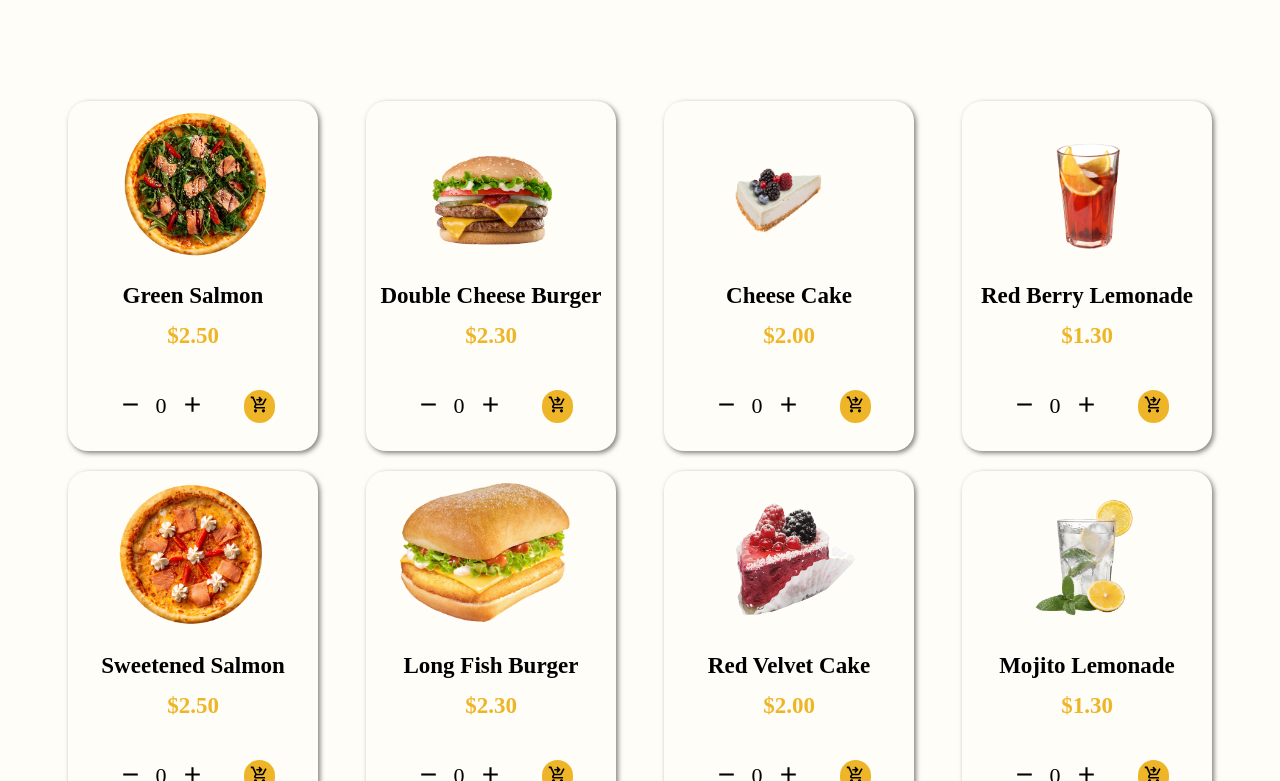
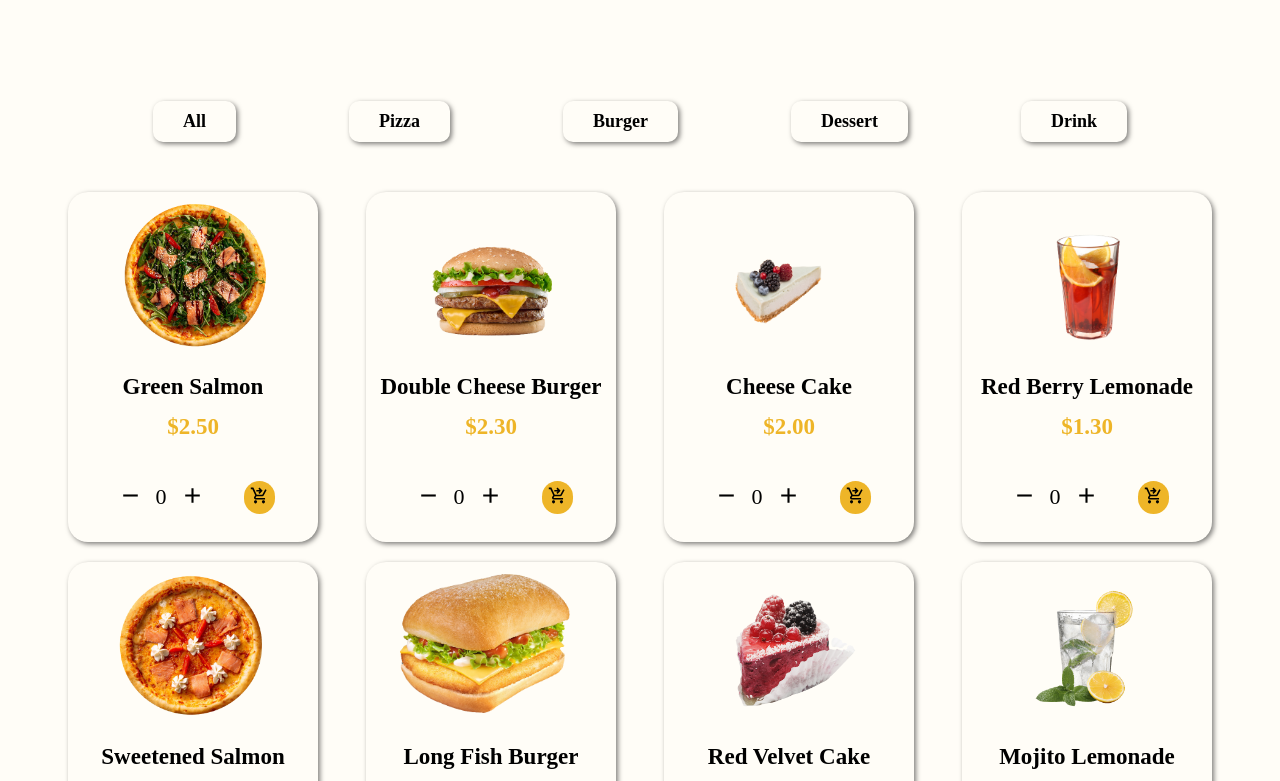
Before and after one commit to KissKriszti/food-delivery, a React (Create React App) app: page / in a window 1280 px wide. Shown: the part 1559-2340 px from the top of the page. Built offline with nearby package versions, Linux system fonts and the light colour scheme.

Commit message:
filtering, cartCount counter done

```diff
--- a/src/App.js
+++ b/src/App.js
@@ -6,6 +6,8 @@ import OurMenu from "./components/OurMenu/OurMenu";
 
 function App() {
   const [dimensions, setDimensions] = useState(window.innerWidth);
+
+  const [order, setOrder] = useState([]);
 
   useEffect(() => {
     function handleResize() {
@@ -16,10 +18,10 @@ function App() {
 
   return (
     <div className="App">
-      <Header dimensions={dimensions} />
+      <Header dimensions={dimensions} order={order} />
       <WelcomePage />
       <ServicePage />
-      <OurMenu />
+      <OurMenu setOrder={setOrder} />
     </div>
   );
 }
--- a/src/components/Header/Checkout.jsx
+++ b/src/components/Header/Checkout.jsx
@@ -1,10 +1,17 @@
 import ShoppingCartCheckoutIcon from '@mui/icons-material/ShoppingCartCheckout';
 
-export default function Checkout() {
+export default function Checkout({ order }) {
+
+    let totalItems = 0
+
+    if (order) {
+        order.map(item => totalItems += item.amount);
+    }
+
     return (
         <div className='checkout'>
             <ShoppingCartCheckoutIcon sx={{ fontSize: 25 }} />
-            <span>0</span>
+            <span>{totalItems}</span>
         </div>
     )
 }
--- a/src/components/Header/Header.jsx
+++ b/src/components/Header/Header.jsx
@@ -5,7 +5,7 @@ import Checkout from './Checkout';
 import MenuIcon from '@mui/icons-material/Menu';
 import './header.css';
 
-export default function Header({ dimensions }) {
+export default function Header({ dimensions, order }) {
 
     const [isMenuShown, setIsMenuShown] = useState(false);
 
@@ -30,7 +30,7 @@ export default function Header({ dimensions }) {
                     </>
                 }
             </nav>
-            {dimensions > 748 && <Checkout />}
+            {dimensions > 748 && <Checkout order={order} />}
         </section>
     )
 }
--- /dev/null
+++ b/src/components/OurMenu/Counter.jsx
@@ -0,0 +1,42 @@
+import { useState } from 'react';
+import AddIcon from '@mui/icons-material/Add';
+import RemoveIcon from '@mui/icons-material/Remove';
+import ShoppingCartCheckoutIcon from '@mui/icons-material/ShoppingCartCheckout';
+
+
+export default function Counter({ addToCartMsg, setOrder, id, foodList }) {
+
+    const [orderNum, setOrderNum] = useState(0)
+
+    function increaseCount() {
+        return orderNum < 10 ? setOrderNum(orderNum + 1) : setOrderNum(orderNum)
+    };
+
+    function decreaseCount() {
+        return orderNum > 0 ? setOrderNum(orderNum - 1) : setOrderNum(orderNum)
+    };
+
+    function addOrderToCart(id) {
+        const order = foodList.filter(food => food.id === id);
+        order[0].amount = orderNum;
+        setOrder(prev => [...prev, order[0]]);
+    };
+
+    return (
+        <>
+            <div className='shopCount'>
+                <button onClick={decreaseCount}><RemoveIcon sx={{ fontSize: 25 }} /></button>
+                <p>{orderNum}</p>
+                <button onClick={increaseCount}><AddIcon sx={{ fontSize: 25 }} /></button>
+            </div>
+            <button className='toCart' onClick={() => {
+                if (orderNum > 0) {
+                    addToCartMsg()
+                    addOrderToCart(id)
+                }
+            }}>
+                <ShoppingCartCheckoutIcon sx={{ fontSize: 19, backgroundColor: "#eeb528" }} />
+            </button>
+        </>
+    )
+};
--- /dev/null
+++ b/src/components/OurMenu/MenuList.jsx
@@ -0,0 +1,17 @@
+import Counter from './Counter';
+
+export default function MenuList({ foodList, addToCartMsg, setOrder }) {
+
+    return (
+        foodList.map(({ id, image, name, price }) => (
+            <div className='foodCard' key={id}>
+                <img src={image} alt={image} />
+                <h4>{name}</h4>
+                <h5>{price}</h5>
+                <div className='shopping'>
+                    <Counter addToCartMsg={addToCartMsg} setOrder={setOrder} id={id} foodList={foodList} />
+                </div>
+            </div>
+        ))
+    )
+}
--- a/src/components/OurMenu/OurMenu.jsx
+++ b/src/components/OurMenu/OurMenu.jsx
@@ -1,10 +1,30 @@
+import SuccessAlert from './SuccessAlert';
+import { useState } from 'react';
 import { foodMenuList } from '../../constants/foodMenuList';
-import AddIcon from '@mui/icons-material/Add';
-import RemoveIcon from '@mui/icons-material/Remove';
-import ShoppingCartCheckoutIcon from '@mui/icons-material/ShoppingCartCheckout';
+import MenuList from './MenuList';
 import './ourMenu.css';
 
-export default function OurMenu() {
+export default function OurMenu({ setOrder }) {
+
+    const [showMoreFood, setShowMoreFood] = useState(false);
+    const [isSuccessMsg, setIsSuccessMsg] = useState(false);
+    const [filteringCategory, setFilteringCategory] = useState("");
+
+    const shortMenuList = foodMenuList.slice(0, 10);
+    const fullMenuFilter = foodMenuList.filter(item => item.category === filteringCategory)
+
+    const categories = [];
+
+    categories.push("All")
+
+    foodMenuList.map(({ category }) => !categories.includes(category) && categories.push(category));
+
+    function addToCartMsg() {
+        setIsSuccessMsg(true);
+        setTimeout(() => {
+            setIsSuccessMsg(false)
+        }, 2500)
+    };
 
     return (
         <section id="menu">
@@ -12,29 +32,24 @@ export default function OurMenu() {
                 <h4>OUR MENU</h4>
                 <h2>The Most Popular</h2>
             </div>
-            <div className='filteringOptions'></div>
-            <div className='foodContainer'>
-                {foodMenuList.map(({ id, image, name, price }) => (
-                    <div className='foodCard' key={id}>
-                        <img src={image} alt={image} />
-                        <h4>{name}</h4>
-                        <h5>{price}</h5>
-                        <div className='shopping'>
-                            <div className='shopCount'>
-                                <button><RemoveIcon sx={{ fontSize: 25 }} /></button>
-                                <p>0</p>
-                                <button><AddIcon sx={{ fontSize: 25 }} /></button>
-                            </div>
-                            <button className='toCart'>
-                                <ShoppingCartCheckoutIcon sx={{ fontSize: 19, backgroundColor: "#eeb528" }} />
-                            </button>
-                        </div>
+            <div className='filteringOptions'>
+                {categories.map((item, index) => (
+                    <div className='filterCard' key={index}>
+                        <button onClick={() => setFilteringCategory(() => item === "All" ? "" : item)}>{item}</button>
                     </div>
                 ))}
             </div>
+            <div className='foodContainer'>
+                <MenuList
+                    foodList={filteringCategory ? fullMenuFilter : (showMoreFood ? foodMenuList : shortMenuList)} addToCartMsg={addToCartMsg}
+                    setOrder={setOrder} />
+            </div>
             <div className='showMoreContainer'>
-                <button>Show More</button>
+                {!filteringCategory &&
+                    <button onClick={() => setShowMoreFood(prev => !prev)}>{showMoreFood ? 'Show Less' : 'Show More'}</button>
+                }
             </div>
+            {isSuccessMsg && <SuccessAlert />}
         </section>
     )
 }
--- /dev/null
+++ b/src/components/OurMenu/SuccessAlert.jsx
@@ -0,0 +1,10 @@
+import { Alert } from "@mui/material";
+import CheckIcon from '@mui/icons-material/Check';
+
+export default function SuccessAlert() {
+    return (
+        <Alert icon={<CheckIcon fontSize="inherit" />} severity="success" className="alert" variant="filled">
+            Successfully added to cart!
+        </Alert>
+    )
+}
--- a/src/components/OurMenu/ourMenu.css
+++ b/src/components/OurMenu/ourMenu.css
@@ -100,3 +100,40 @@
   background-color: #eeb528;
   border-radius: 20px;
 }
+
+.alert {
+  position: fixed;
+  bottom: 50px;
+  left: 50px;
+  width: 500px;
+  height: 50px;
+}
+
+.MuiAlert-message {
+  background-color: rgb(10, 122, 10);
+  color: white;
+}
+
+.MuiAlert-icon {
+  background-color: rgb(10, 122, 10);
+  color: rgb(10, 122, 10);
+}
+
+.filteringOptions {
+  display: flex;
+  justify-content: space-evenly;
+  align-items: center;
+  margin-bottom: 50px;
+}
+
+.filteringOptions button {
+  padding: 10px 30px;
+  border-radius: 10px;
+  box-shadow: 2px 2px 5px rgba(0, 0, 0, 0.5);
+  font-size: 18px;
+  font-weight: bold;
+}
+
+.filteringOptions button:hover {
+  background-color: #eeb528;
+}
--- a/src/constants/foodMenuList.js
+++ b/src/constants/foodMenuList.js
@@ -26,107 +26,125 @@ export const foodMenuList = [
     image: pizza1,
     name: "Green Salmon",
     price: "$2.50",
+    category: "Pizza",
   },
   {
     id: 2,
     image: hamburger1,
     name: "Double Cheese Burger",
     price: "$2.30",
+    category: "Burger",
   },
   {
     id: 3,
     image: dessert1,
     name: "Cheese Cake",
     price: "$2.00",
+    category: "Dessert",
   },
   {
     id: 4,
     image: drink1,
     name: "Red Berry Lemonade",
     price: "$1.30",
+    category: "Drink",
   },
   {
     id: 5,
     image: pizza2,
     name: "Sweetened Salmon",
     price: "$2.50",
+    category: "Pizza",
   },
   {
     id: 6,
     image: hamburger2,
     name: "Long Fish Burger",
     price: "$2.30",
+    category: "Burger",
   },
   {
     id: 7,
     image: dessert2,
     name: "Red Velvet Cake",
     price: "$2.00",
+    category: "Dessert",
   },
   {
     id: 8,
     image: drink2,
     name: "Mojito Lemonade",
     price: "$1.30",
+    category: "Drink",
   },
   {
     id: 9,
     image: pizza3,
     name: "Salami Pizza",
     price: "$2.50",
+    category: "Pizza",
   },
   {
     id: 10,
     image: hamburger3,
     name: "Cheesy Long Burger",
     price: "$2.30",
+    category: "Burger",
   },
   {
     id: 11,
     image: dessert3,
     name: "Tiramisu",
     price: "$2.00",
+    category: "Dessert",
   },
   {
     id: 12,
     image: drink3,
     name: "Iced Coca Cola",
     price: "$1.30",
+    category: "Drink",
   },
   {
     id: 13,
     image: pizza4,
     name: "Olive Pizza",
     price: "$2.50",
+    category: "Pizza",
   },
   {
     id: 14,
     image: hamburger4,
     name: "Extra Meety Burger",
     price: "$2.30",
+    category: "Burger",
   },
   {
     id: 15,
     image: dessert4,
     name: "Macaron Cake",
     price: "$2.00",
+    category: "Dessert",
   },
   {
     id: 16,
     image: pizza5,
     name: "Shrimp Pizza",
     price: "$2.50",
+    category: "Pizza",
   },
   {
     id: 17,
     image: hamburger5,
     name: "Cheese Burger",
     price: "$2.30",
+    category: "Burger",
   },
   {
     id: 18,
     image: pizza6,
     name: "Chicken Salad Pizza",
     price: "$2.50",
+    category: "Pizza",
   },
 ];
```
